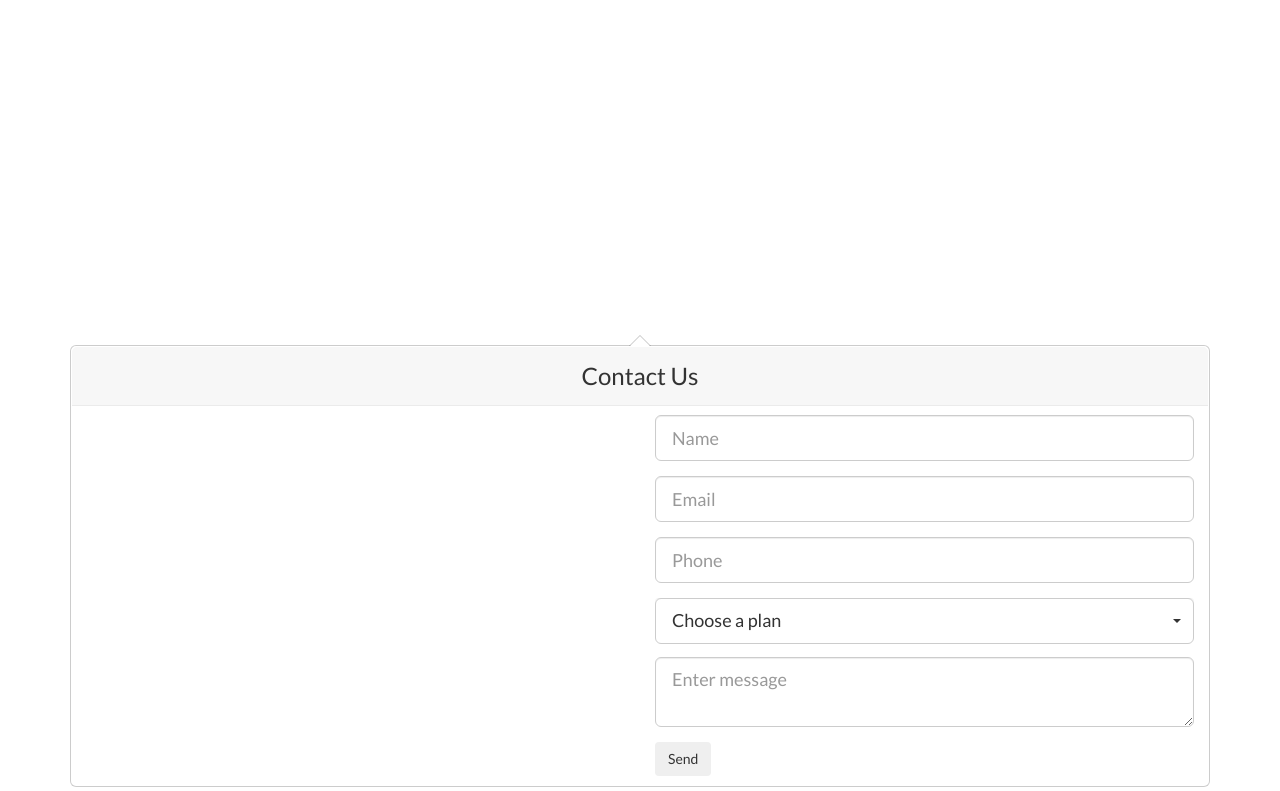
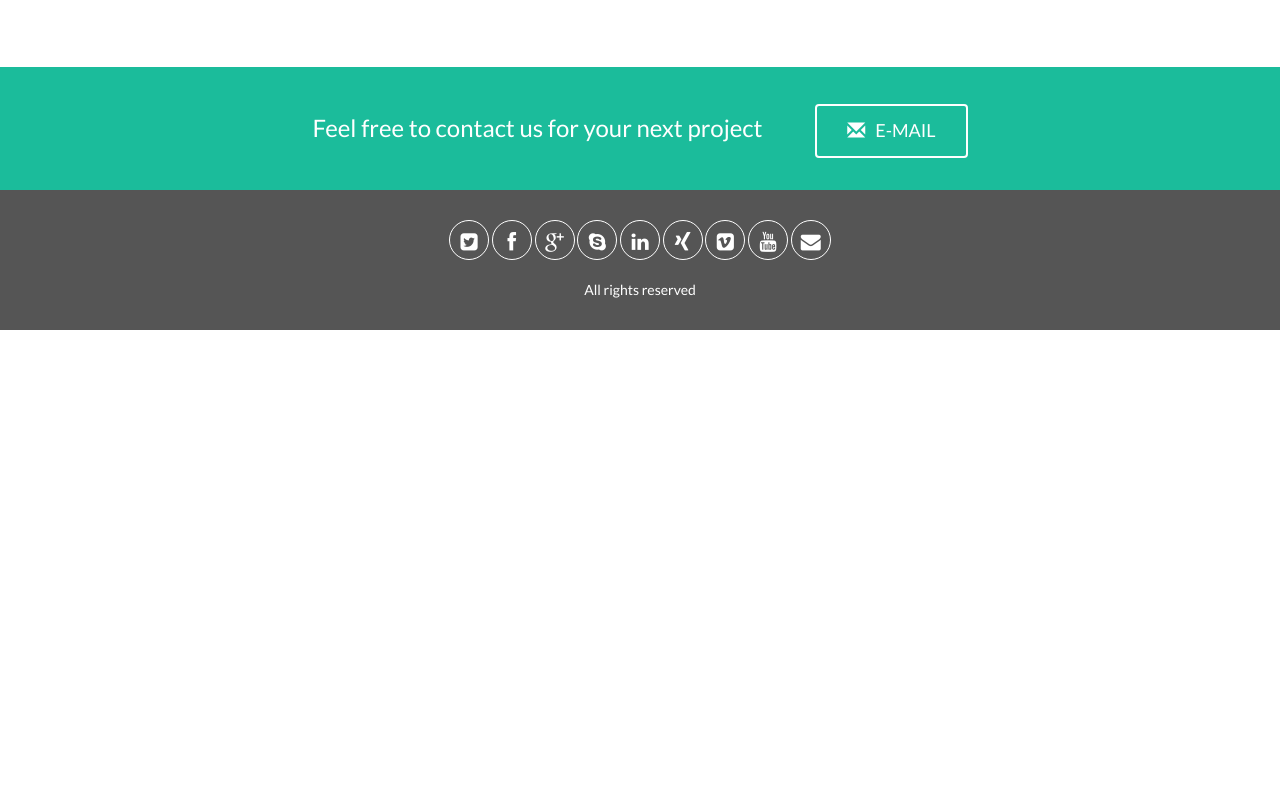
Before and after one commit to pipiy/business_event, a plain HTML site: page index.html in a window 1280 px wide. Shown: the part 5002-5793 px from the top of the page. After the commit the page ends 5332 px from the top, so only its background shows below. Drawn offline with Linux system fonts and the light colour scheme; some packages are replaced by stand-ins of ours; a script that the page names is missing.

Commit message:
used a new contact us form

```diff
--- a/assets/css/main.css
+++ b/assets/css/main.css
@@ -1541,6 +1541,60 @@ blockquote:after {
   max-width:100%;
   height:489px;
 }
+.bg-contact {
+    background-color: #1BBC9B;
+    color: #FFF;
+    padding-top: 32px;
+    padding-bottom: 32px;
+}
+
+.bg-contact .glyphicon-envelope {
+    margin-right: 10px;
+    position: relative;
+    top: 2px;
+}
+
+.bg-contact .mail {
+    color: #FFF;
+    text-decoration: none;
+    font-size: 18px;
+    padding: 12px 30px;
+    border: solid 2px #FFF;
+    border-radius: 4px;
+    margin: 0;
+    display: inline-block;
+}
+
+.bg-contact h3 {
+    margin-top: 16px;
+    display: inline-block;
+    margin-right: 50px;
+}
+
+.bg-contact .mail:hover {
+    background-color: #FFF;
+    color: #1BBC9B;
+    -webkit-transition: all .1s linear;
+    -moz-transition: all .1s linear;
+    -o-transition: all .1s linear;
+    transition: all .1s linear;
+}
+
+@media (max-width:767px) {
+
+    .bg-contact h3 {
+        display: block;
+        margin: 0;
+        margin-bottom: 32px;
+    }
+
+    .bg-contact .mail {
+        margin: 0;
+    }
+}
+.form-group .btn {
+  background-color: #fff;
+}
 /************************************************
 *** preloader ***
 ************************************************/
--- a/index.html
+++ b/index.html
@@ -611,29 +611,26 @@
       </div>
     </div>
     <!-- ///  end partners  /// -->
-
-    <!-- ///  begin map, subscribe, contacts  /// -->
-    <!-- ///  set your venue address in data-location attribute  /// -->
-    <div class="map" id="ourLocation" data-location="Prospekt Nezavisimosti 58, Minsk, Belarus">
-      <div class="container-fluid">
+    <div class="bg-contact" id="contact">
+      <div class="container">
         <div class="row">
-          <div class="col-lg-12 map-container" id="map">
+          <div class="col-sm-12 text-center">
+            <h3>Feel free to contact us for your next project</h3>
+              <!-- YOUR E-MAIL-->
+            <a href="#" class="mail" data-toggle="modal" data-target="#myModal"><span class="glyphicon glyphicon-envelope"></span>E-MAIL</a>
           </div>
         </div>
       </div>
-      <div class="location wow flipInY">
-        <div class="container">
-          <div class="row">
-            <div class="col-xs-12">
-              <div class="popover bottom">
-                <div class="arrow"></div>
-                <h2 class="popover-title">Contact Us</h2>
-                <div class="popover-content">
-                  <div class="row">
-                    <div class="col-sm-6">
-                      <div class="street-view" id="streetView"></div>
     </div>
-                    <div class="col-sm-6">
+    <!-- Modal -->
+    <div class="modal fade" id="myModal" tabindex="-1" role="dialog" aria-labelledby="myModalLabel" aria-hidden="true">
+      <div class="modal-dialog">
+        <div class="modal-content">
+          <div class="modal-header">
+            <button type="button" class="close" data-dismiss="modal"><span aria-hidden="true">&times;</span><span class="sr-only">Close</span></button>
+            <h4 class="modal-title" id="myModalLabel">Contact us</h4>
+          </div>
+          <div class="modal-body">
             <div class="register">
               <form role="form" method="POST" id="registrationForm">
                 <div class="form-group">
@@ -657,20 +654,16 @@
                 <div class="form-group">
                   <textarea class="form-control input-lg" id="message" placeholder="Enter message"></textarea>
                 </div>
-                          <button type="submit" class="btn">Send</button>
               </form>
+            </div>
+          </div>
+          <div class="modal-footer">
+            <button type="button" class="btn btn-default" data-dismiss="modal">Close</button>
+            <button type="button" class="btn btn-primary">Save changes</button>
           </div>
         </div>
       </div>
     </div>
-              </div>
-            </div>
-          </div>
-        </div>
-      </div>
-    </div>
-    <!-- ///  end map, subscribe, contacts  /// -->
-    <!-- ///  end content  /// -->
 
     <!-- ///  begin footer  /// -->
     <footer class="main-footer">
```
Lines whose indentation alone changed are shown as unchanged.
